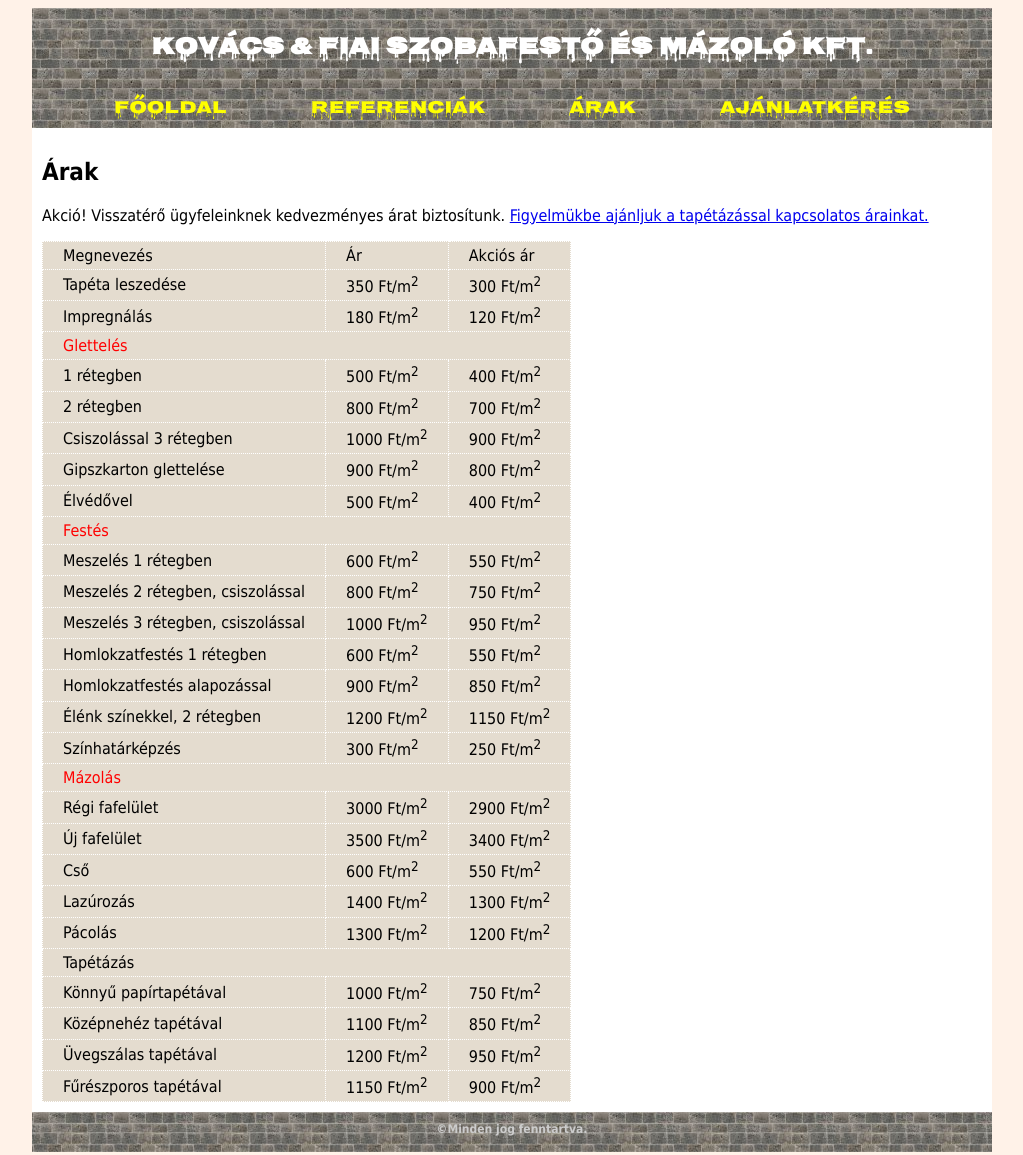
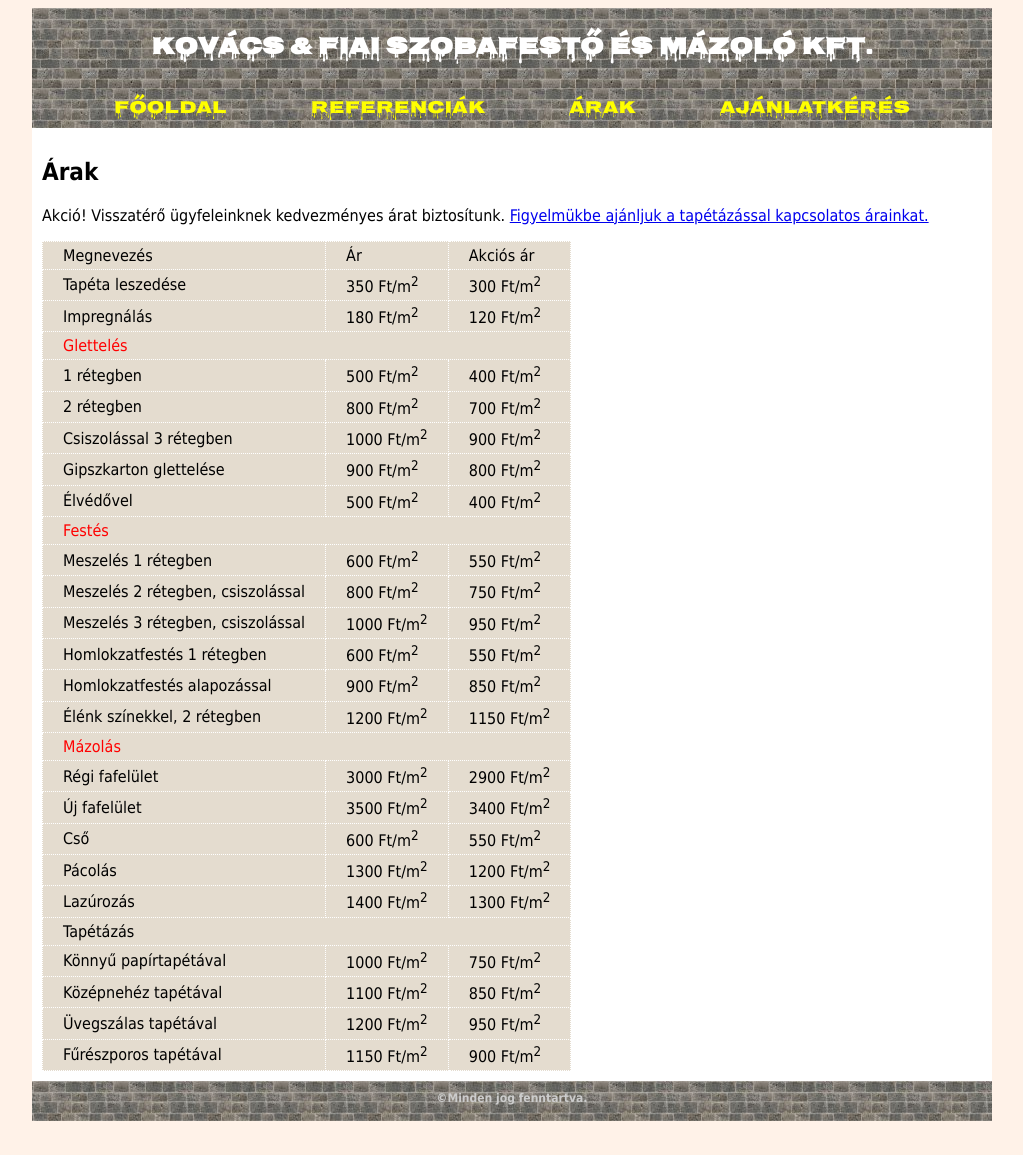
Before and after one commit to paaldorina/munkaf-jlok-26_onallo, a plain HTML site: page arak.html in a window 1280 px wide. Shown: the whole page, without its empty margins (128-1151 px from the left). After the commit the page ends 1129 px from the top, so only its background shows below. Drawn offline with Linux system fonts and the light colour scheme; a web font is replaced by a local one.

Commit message:
feladat 8

```diff
--- a/arak.html
+++ b/arak.html
@@ -1,10 +1,12 @@
 <!DOCTYPE html>
 <html lang="hu">
+
 <head>
-<meta charset="utf-8">
-<link rel="stylesheet" href="styles.css">
-<title>Kovács és Fiai Szobafestő és mázoló Kft.</title>
+    <meta charset="utf-8">
+    <link rel="stylesheet" href="styles.css">
+    <title>Kovács és Fiai Szobafestő és mázoló Kft.</title>
 </head>
+
 <body>
     <div id="fejlec">
         <h1>Kovács &amp; Fiai Szobafestő és mázoló Kft.</h1>
@@ -101,11 +103,6 @@
                     <td>1150 Ft/m<sup>2</sup></td>
                 </tr>
                 <tr>
-                    <td>Színhatárképzés</td>
-                    <td>300 Ft/m<sup>2</sup></td>
-                    <td>250 Ft/m<sup>2</sup></td>
-                </tr>
-                <tr>
                     <td colspan="3" class="kiemelt">Mázolás</td>
                 </tr>
                 <tr>
@@ -124,14 +121,14 @@
                     <td>550 Ft/m<sup>2</sup></td>
                 </tr>
                 <tr>
+                    <td>Pácolás</td>
+                    <td>1300 Ft/m<sup>2</sup></td>
+                    <td>1200 Ft/m<sup>2</sup></td>
+                </tr>
+                <tr>
                     <td>Lazúrozás</td>
                     <td>1400 Ft/m<sup>2</sup></td>
                     <td>1300 Ft/m<sup>2</sup></td>
-                </tr>
-                <tr>
-                    <td>Pácolás</td>
-                    <td>1300 Ft/m<sup>2</sup></td>
-                    <td>1200 Ft/m<sup>2</sup></td>
                 </tr>
                 <tr>
                     <td colspan="3"><a id="tapeta"></a>Tapétázás</td>
@@ -163,4 +160,5 @@
         <p>&copy;Minden jog fenntartva.</p>
     </div>
 </body>
+
 </html>
```
